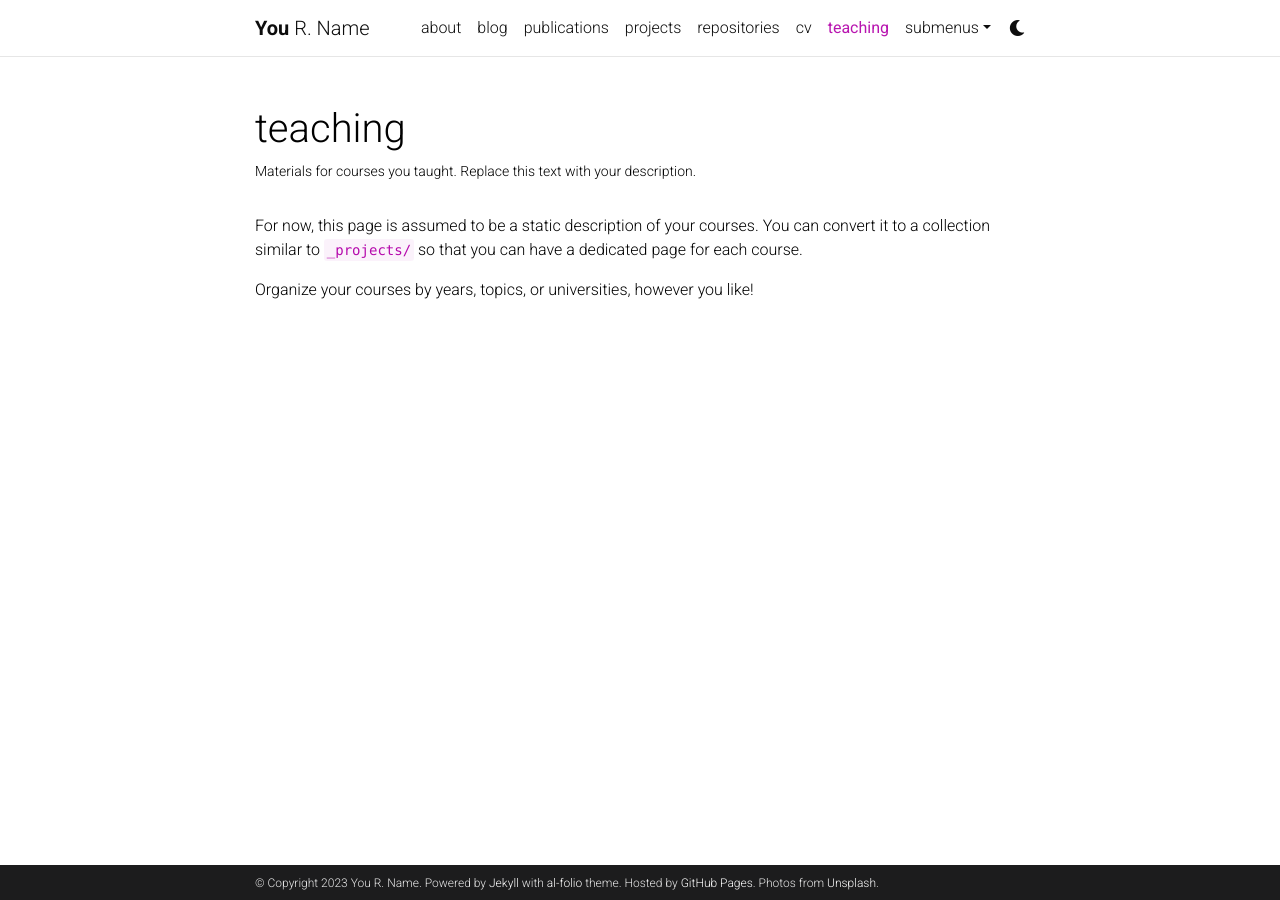
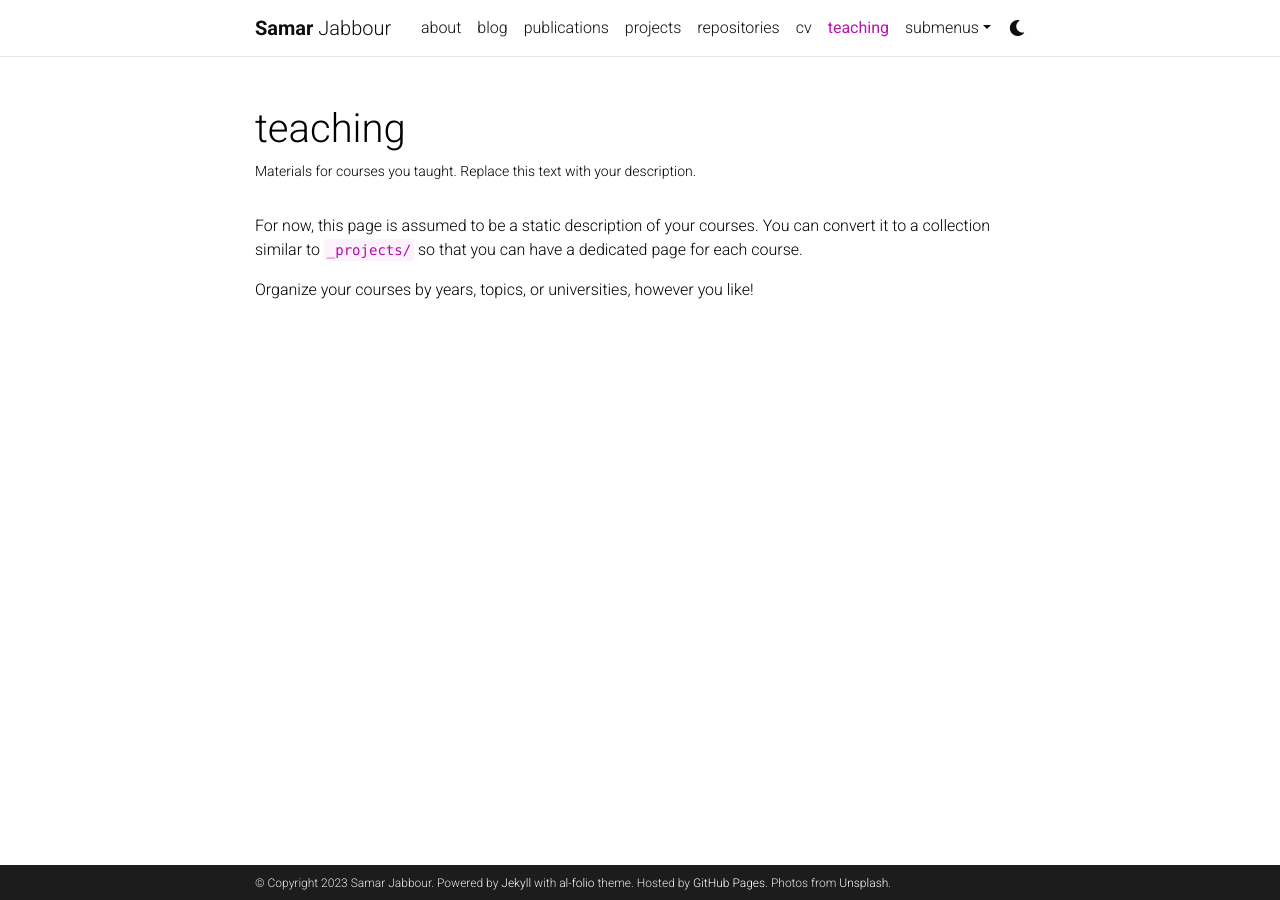
Before and after one commit to samarjabb/samarjabb.github.io, a Jekyll site: the page built from _pages/teaching.md, in a window 1280 px wide. Built offline with Jekyll 4.4.1, drawn with Linux system fonts in a browser that asks for light colours; comment, search, counter and statistics services are not loaded; a style sheet for code colours, icons or effects is not loaded.

Commit message:
basic changes: name and url

```diff
--- a/_config.yml
+++ b/_config.yml
@@ -3,10 +3,10 @@
 # -----------------------------------------------------------------------------
 
 title: blank # the website title (if blank, full name will be used instead)
-first_name: You
-middle_name: R.
-last_name: Name
-email: you@example.com
+first_name: Samar
+middle_name:
+last_name: Jabbour
+email: samarjabbour32@gmail.com.com
 description: > # the ">" symbol means to ignore newlines until "footer_text:"
   A simple, whitespace theme for academics. Based on [*folio](https://github.com/bogoli/-folio) design.
 footer_text: >
@@ -18,8 +18,8 @@
 lang: en # the language of your site (for example: en, fr, cn, ru, etc.)
 icon: ⚛️  # the emoji used as the favicon (alternatively, provide image name in /assets/img/)
 
-url: https://alshedivat.github.io # the base hostname & protocol for your site
-baseurl: /al-folio # the subpath of your site, e.g. /blog/
+url: https://samarjabb.github.io # the base hostname & protocol for your site
+baseurl:  # the subpath of your site, e.g. /blog/
 last_updated: false # set to true if you want to display last updated in the footer
 impressum_path:  # set to path to include impressum link in the footer, use the same path as permalink in a page, helps to conform with EU GDPR
 
```
